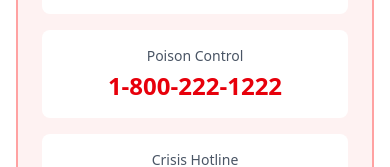
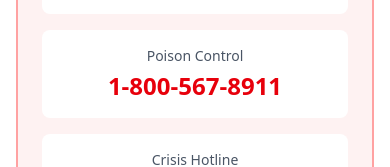
Before and after one commit to kevinli808/Aegis, a React (Vite) app in the folder frontend/: page /info in a window 390 px wide. Shown: the part 346-513 px from the top of the page. Built offline with nearby package versions, Linux system fonts and the light colour scheme; no server answers.

Commit message:
Fixed Disaster Info Phone Numbers

```diff
--- a/frontend/src/components/DisasterInfo.tsx
+++ b/frontend/src/components/DisasterInfo.tsx
@@ -32,7 +32,7 @@ export function DisasterInfo() {
             </div>
             <div className="bg-white rounded-lg p-4">
               <p className="text-sm text-gray-600 mb-1">Poison Control</p>
-              <p className="text-2xl font-bold text-red-600">1-800-222-1222</p>
+              <p className="text-2xl font-bold text-red-600">1-800-567-8911</p>
             </div>
             <div className="bg-white rounded-lg p-4">
               <p className="text-sm text-gray-600 mb-1">Crisis Hotline</p>
```
